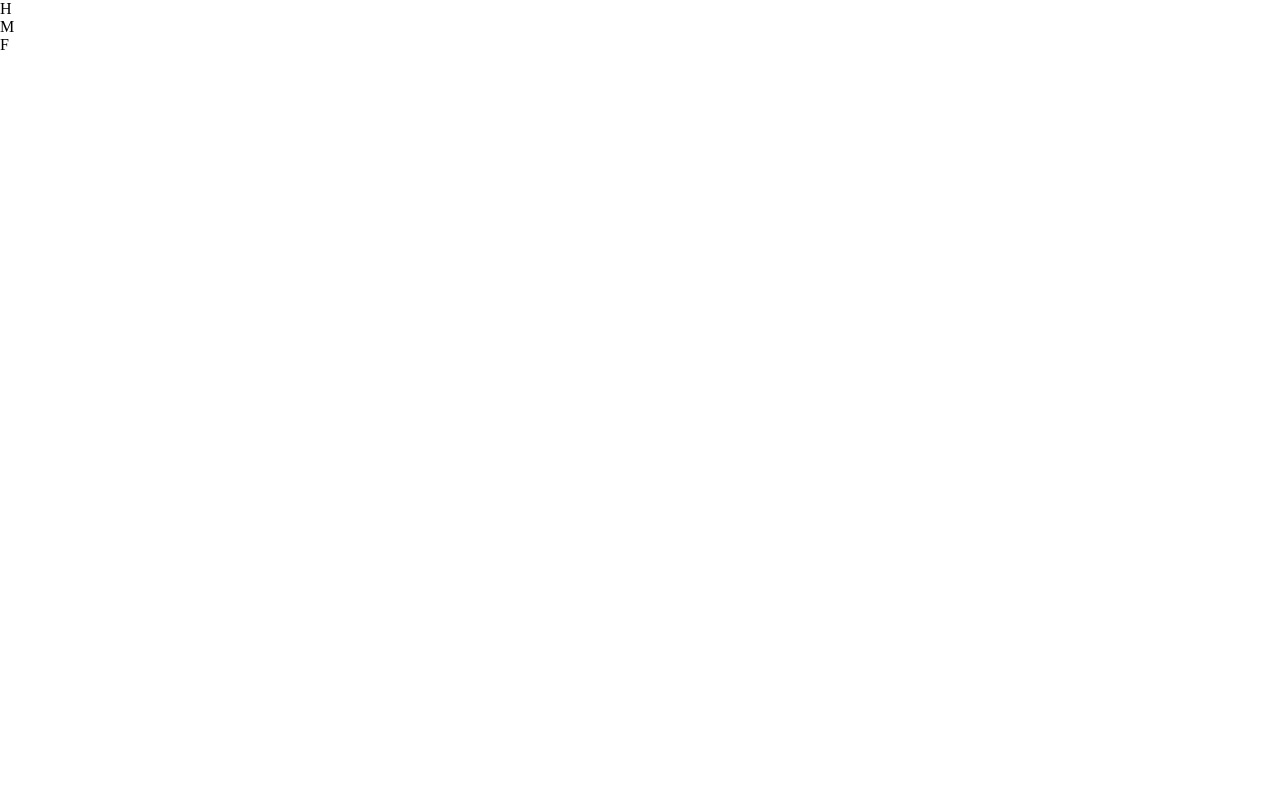
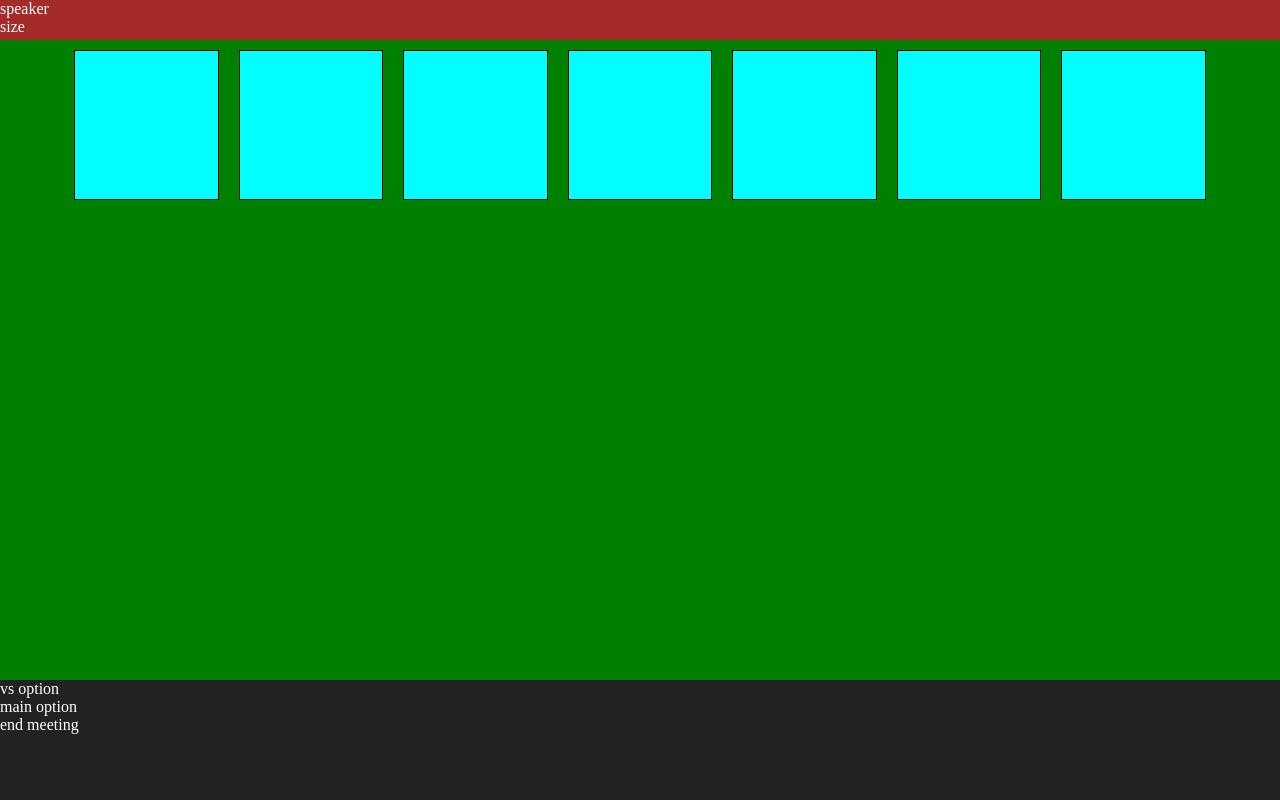
Before and after one commit to dario-bennardino/html-css-zoom, a plain HTML site: page index.html in a window 1280 px wide. Drawn offline with Linux system fonts and the light colour scheme.

Commit message:
[add] creazione cards commit

```diff
--- a/index.html
+++ b/index.html
@@ -8,15 +8,59 @@
 </head>
 <body>
     <header>
-        H
+        <div class="option-view">
+            <div class="speaker-view">
+                speaker
+            </div>
+            <div class="size-screen">
+                size
+            </div>
+        </div>
     </header>
 
     <main>
-        M
+        <div class="container">
+            <div class="gallery">
+                <div class="card">
+
+                </div>
+                <div class="card">
+
+                </div>
+                <div class="card">
+
+                </div>
+                <div class="card">
+
+                </div>
+                <div class="card">
+
+                </div>
+                <div class="card">
+
+                </div>
+                <div class="card">
+
+                </div>
+            </div>
+
+        </div>
     </main>
 
     <footer>
-        F
+        <div class="visual-option">
+            vs option
+        </div>
+        <div class="main-option">
+            main option
+        </div>
+        <div class="end-meeting">
+            end meeting
+        </div>
+
+
+
+
     </footer>
 
 
--- a/style.css
+++ b/style.css
@@ -3,3 +3,45 @@
     padding: 0;
     box-sizing: border-box;
 }
+
+header{
+    background-color: brown;
+    color: white;
+    width: 100%;
+    height: 5vh;
+}
+
+main{
+    background-color: green;
+    color: white;
+    height: 80vh;
+}
+
+footer{
+    background-color: #222222;
+    color: white;
+    height: 15vh;
+}
+
+.container{
+    max-width: 90%;
+    color: blue;
+    margin: 0 auto;
+    height: 100%;
+    vertical-align: middle;
+
+}
+
+.gallery{
+    display: flex;
+
+}
+
+.card{
+    width: calc(100% / 7);
+    height: 150px;
+    background-color: aqua;
+    border: 1px solid black;
+    margin: 10px;
+
+}
```
